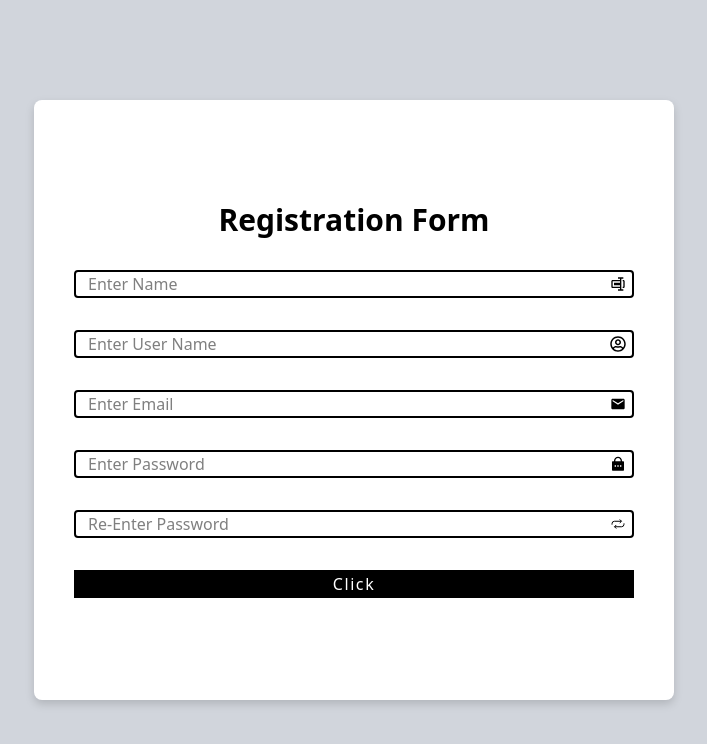
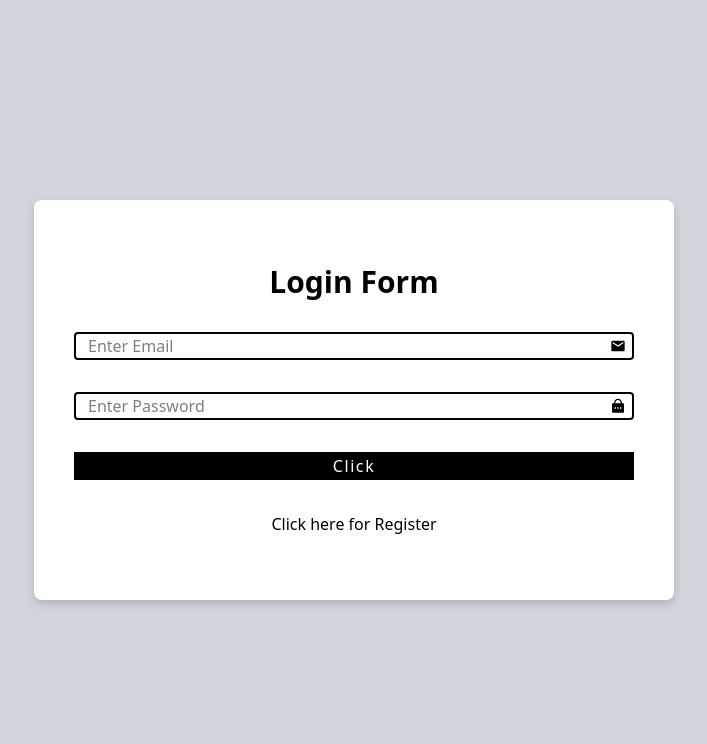
Before and after one commit to shiva-mani22/student_bill, a React (Vite) app: page / in a window 1280 px wide. Shown: the top 744 px of the page, without its empty margins (286-993 px from the left). Built offline with nearby package versions, Linux system fonts and the light colour scheme.

Commit message:
completed login page

```diff
--- a/src/components/user/Login.jsx
+++ b/src/components/user/Login.jsx
@@ -3,12 +3,14 @@ import { validatePassword } from 'val-pass';
 import { MdEmail } from "react-icons/md";
 import { RiLockPasswordFill } from "react-icons/ri";
 import toast from 'react-hot-toast';
+import { Link, useNavigate } from 'react-router-dom';
+import empServices from '../../service/empService';
 const Login = () => {
    const [formData,setFormData]=useState({
     email:'',
     password:''
   });
-
+  const navigate=useNavigate()
   let handelChange=(e)=>{
     let {name,value}=e.target
     setFormData((prev)=>({...prev,[name]:value}))
@@ -21,6 +23,24 @@ let handelSubmit=(e)=>{
       toast.error("All feilds are mandatory")
       return
     }
+
+    (async()=>{
+      let data=await empServices.loginUser(formData)
+      console.log(data);
+
+      try {
+        if(data.status==200){
+          toast.success("login succesfully")
+          navigate("/home")
+        }
+        else {
+        toast.error(`${data.response.data.message}`)
+        }
+      } catch (error) {
+        toast.error("something went wrong")
+      }
+    }
+  )()
 }
 
   return (
@@ -42,6 +62,11 @@ let handelSubmit=(e)=>{
             <div className='border-2 w-full flex items-center justify-center bg-black hover:bg-[#555] active:bg-blue-600 active:scale-[0.9]'>
               <button className='text-white w-full tracking-widest'>Click</button>
             </div>
+
+            <div className='hover:underline hover:text-blue-600'>
+          <Link to="register">Click here for Register</Link>
+        </div>
+
           </form>
         </div>
   )
--- /dev/null
+++ b/src/components/user/Main/Main.jsx
@@ -0,0 +1,9 @@
+import React from 'react'
+
+const Main = () => {
+  return (
+    <div>Main</div>
+  )
+}
+
+export default Main
--- a/src/components/user/Register.jsx
+++ b/src/components/user/Register.jsx
@@ -8,7 +8,7 @@ import {validatePassword} from "val-pass"
 import toast from "react-hot-toast"
 import empServices from '../../service/empService';
 import axios from 'axios';
-import { useNavigate } from 'react-router-dom';
+import { Link, useNavigate } from 'react-router-dom';
 const Register = () => {
 const navigate=useNavigate()
 
@@ -55,7 +55,7 @@ let handelSubmit=(e)=>{
       try {
         if(data.status==201){
           toast.success("registered succesfully")
-          navigate("/login")
+          navigate("/")
         }
         else {
         toast.error("something went wrong")
--- a/src/service/empService.js
+++ b/src/service/empService.js
@@ -11,6 +11,16 @@ let empServices={
         } catch (error) {
             return error
         }
+    },
+    loginUser: async(payload)=>{
+        try {
+            let data=axiosInstance.post("/login",payload)
+            console.log(data);
+
+            return data
+        } catch (error) {
+            return error
+        }
     }
 }
 
```
Also changed, not shown: src/routes/routes.jsx (+9 -2 lines).
